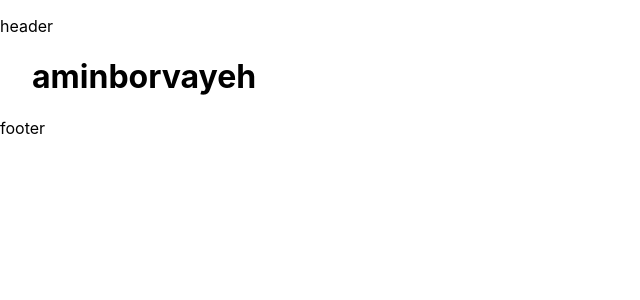
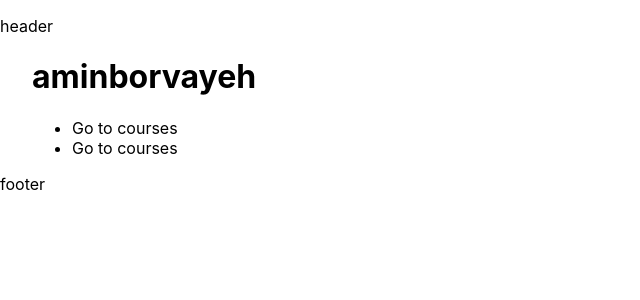
Before and after one commit to amincxo/next-app-new, a Next.js app: page / in a window 1280 px wide. Shown: the top 300 px of the page, without its empty margins (0-640 px from the left). Built offline with nearby package versions, Linux system fonts and the light colour scheme.

Commit message:
link in next

```diff
--- a/pages/index.js
+++ b/pages/index.js
@@ -1,11 +1,20 @@
 import Head from 'next/head'
 import Image from 'next/image'
 import styles from '../styles/Home.module.css'
+import Link from 'next/link'
 
 export default function Home() {
   return (
     <div className={styles.container}>
         <h1>aminborvayeh</h1>
+        <ul>
+            <li>
+                <Link href='/courses' replace >Go to courses</Link>
+            </li>
+            <li>
+                <Link href='/users' >Go to courses</Link>
+            </li>
+        </ul>
     </div>
   )
 }
```
